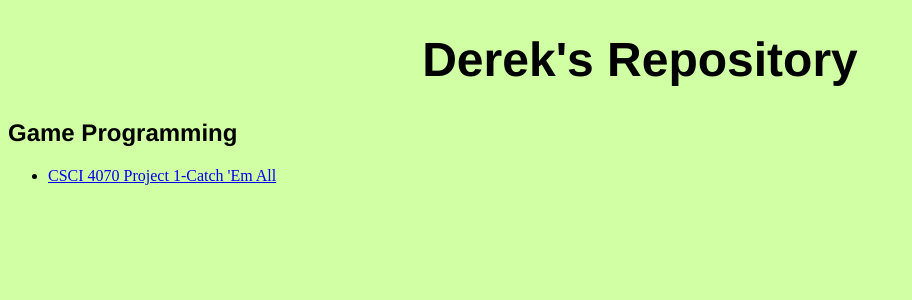
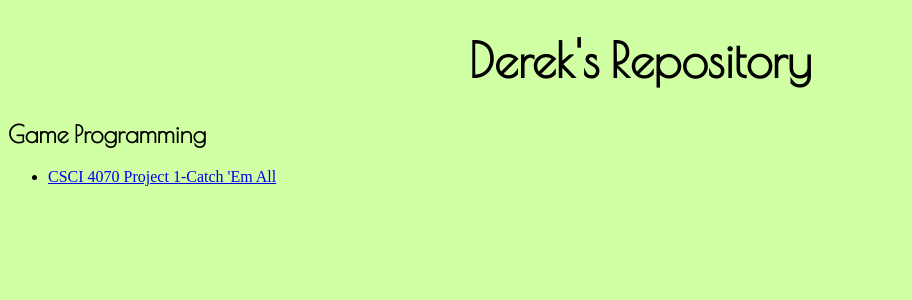
Before and after one commit to derekfreed/derekfreed.github.io, a PHP site: page / in a window 1280 px wide. Shown: the top 300 px of the page, without its empty margins (0-912 px from the left). Run offline with PHP 8.4, Linux system fonts and the light colour scheme.

Commit message:
google font

```diff
--- a/Derek.css
+++ b/Derek.css
@@ -2,9 +2,10 @@ body{
 	background-color: #D1FFA3;
 }
 h1,h2 {
-	font-family: helvetica;
+	font-family: 'Poiret One';
 }
 h1 {
 	font-size: 48px;
 	text-align: center;
+	font-weight: bold;
 }
--- a/index.html
+++ b/index.html
@@ -1,5 +1,6 @@
 <!DOCTYPE html>
 <head>
+	<link href='http://fonts.googleapis.com/css?family=Poiret+One' rel='stylesheet' type='text/css'>
 	<link rel="stylesheet" type="text/css" href="Derek.css">
 </head>
 <html>
```
